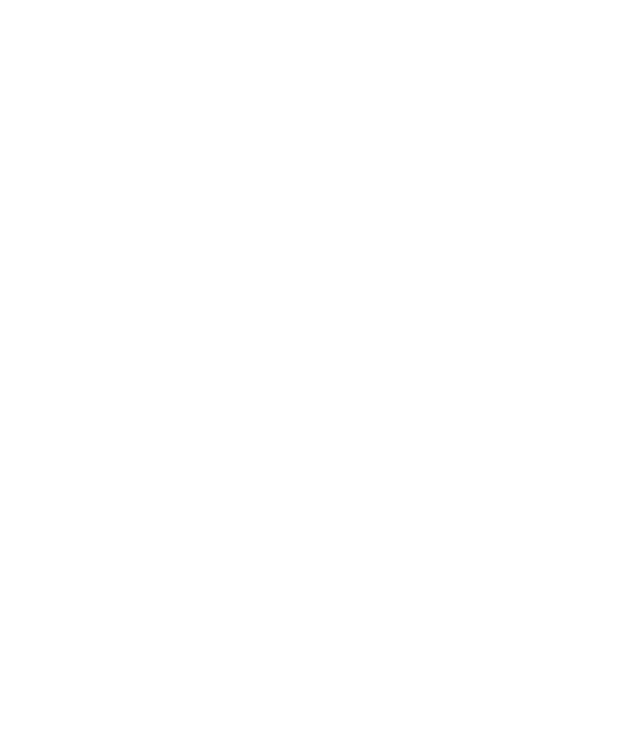
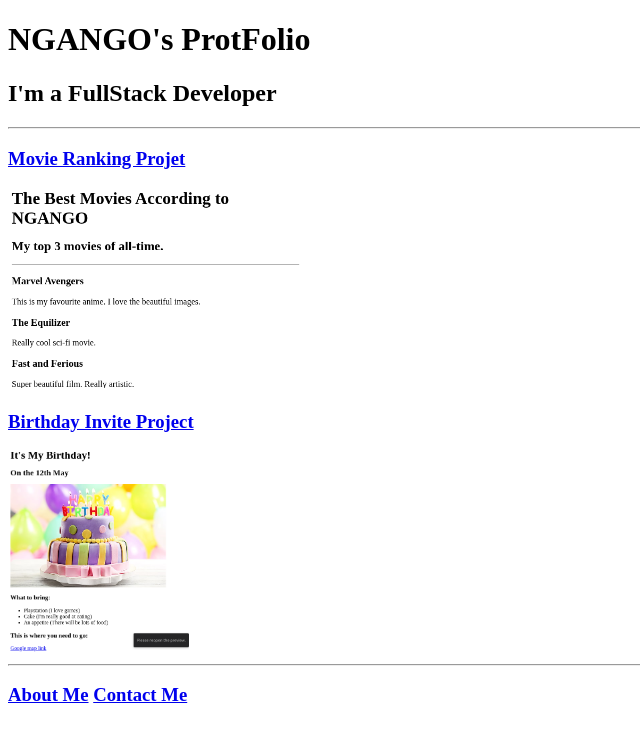
Before and after one commit to NGANGOYves/Fullstack-Portfolio, a plain HTML site: page index.html in a window 1280 px wide. Shown: the whole page, without its empty margins (0-640 px from the left). Drawn offline with Linux system fonts and the light colour scheme.

Commit message:
Update index.html

```diff
--- a/index.html
+++ b/index.html
@@ -1,15 +1,30 @@
-<!-- TODO 1: Create the HTML Boilerplate -->
+<!DOCTYPE html>
+<html lang="en">
+ <head>
+    <meta charset="UTF-8">
+    <title>My WebSite</title>
+ </head>
+ <body>
+    <h1>NGANGO's ProtFolio</h1>
+    <h2>I'm a FullStack Developer</h2>
 
-<!-- TODO 2: Add Your previous projects' HTML into the public folder -->
+    <hr>
+    <a href="./public/movie-ranking.html"><h3>Movie Ranking Projet</h2></a>
+    <img src="./assets/images/movie.png" height="200">
 
-<!-- TODO 3: Take screenshots of your project previews and add the images to the images folder -->
 
-<!-- TODO 4: Add titles/subtitles etc. -->
+    <a href="./public/birthday-invite.html"><h3>Birthday Invite Project</h2></a>
+    <img src="./assets/images/birthday.png" height="200">
 
-<!-- TODO 5: Add a link to the project pages -->
+    <hr>
+    <h3>
+     <a href="./public/about.html">About Me</a>
+     <a href="./public/about.html">Contact Me</a>
+    </h3>
 
-<!-- TODO 6: Add images to show the project previews
-HINT for TODO 6: You can use the height attribute set to 200 to make the image smaller:
-https://developer.mozilla.org/en-US/docs/Web/HTML/Element/img#attr-height -->
 
-<!-- TODO 7: Add the Contact Me and About Me page links -->
+ </body>
+
+
+
+</html>
```
